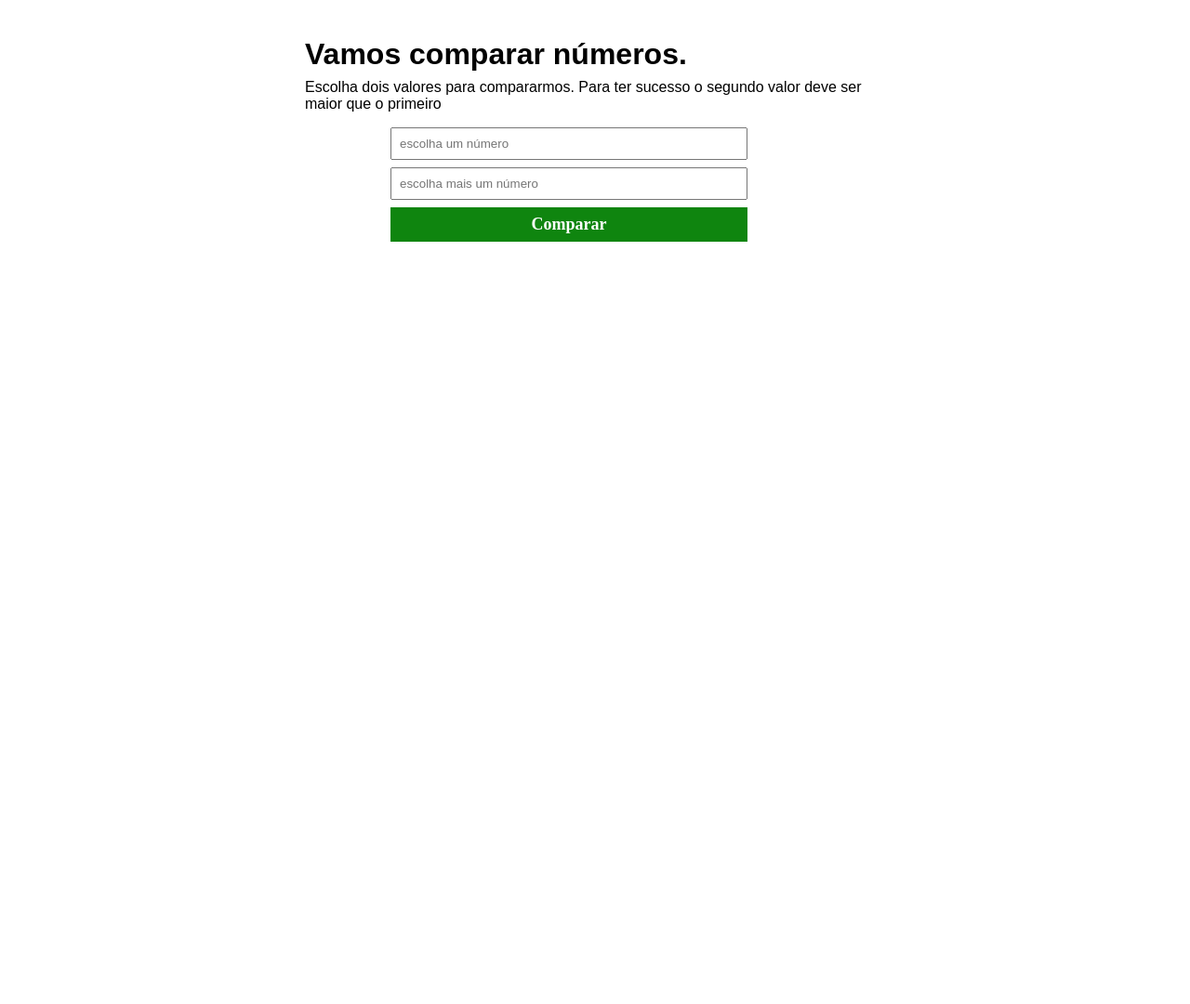
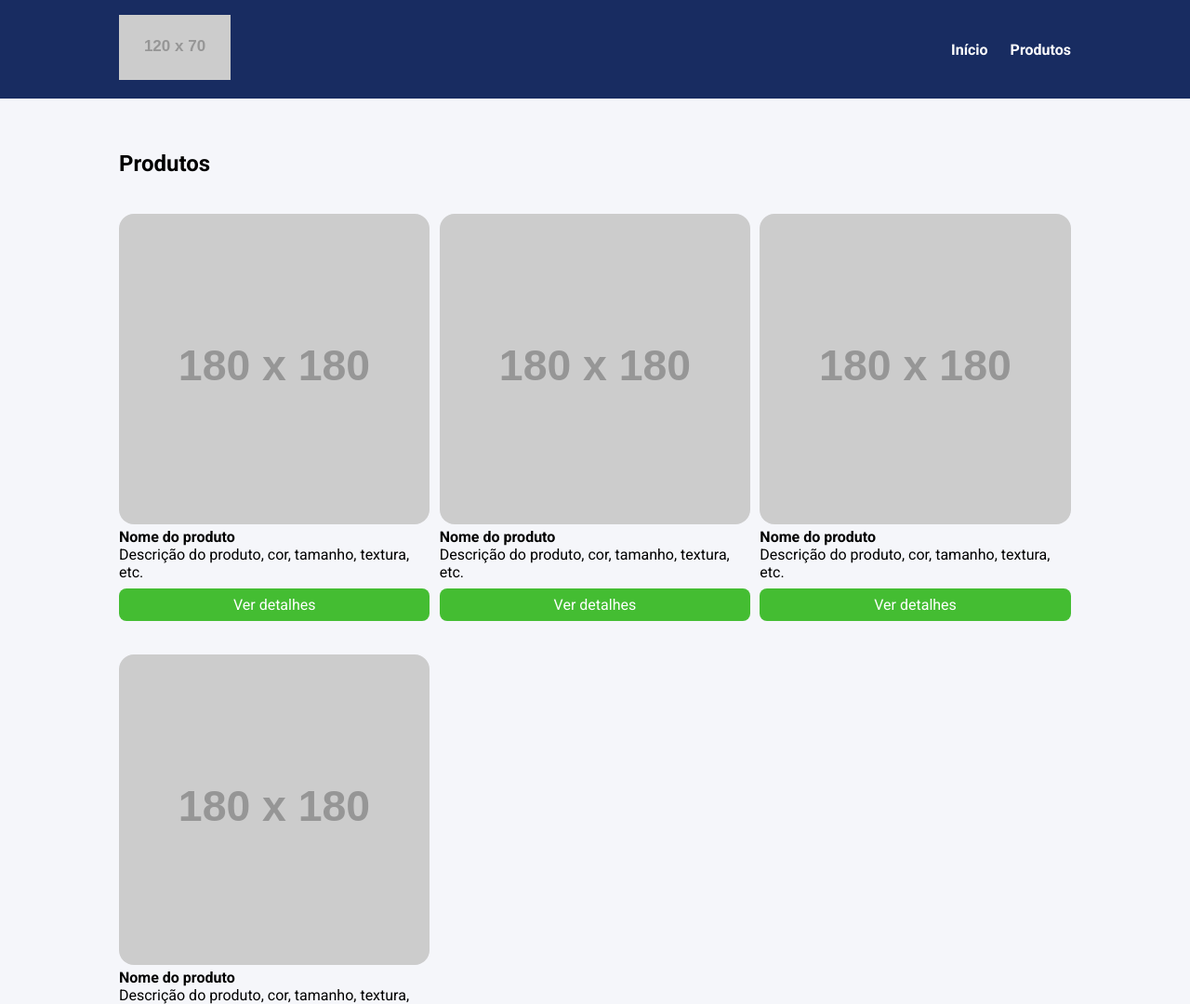
Before and after one commit to MatiasBrighent/Ebac, a plain HTML site: page index.html in a window 1280 px wide. Shown: the top 1080 px of the page at 93% size. Before the commit the page ends 800 px from the top, so only its background shows below. Drawn offline with Linux system fonts and the light colour scheme; placeholder pictures from the web are drawn by us.

Commit message:
criado branch "exercicio_sass"

```diff
--- a/index.html
+++ b/index.html
@@ -1,25 +1,79 @@
 <!DOCTYPE html>
-<html lang="pt-br">
+<html lang="pt-BR">
 <head>
     <meta charset="UTF-8">
+    <meta http-equiv="X-UA-Compatible" content="IE=edge">
     <meta name="viewport" content="width=device-width, initial-scale=1.0">
-    <title>Atividade EBAC - Validação JS</title>
-    <link rel="stylesheet" href="./main.css">
+    <title>Document</title>
+    <link rel="preconnect" href="https://fonts.googleapis.com">
+    <link rel="preconnect" href="https://fonts.gstatic.com" crossorigin>
+    <link href="https://fonts.googleapis.com/css2?family=Roboto:wght@400;700&display=swap" rel="stylesheet">
+    <link rel="stylesheet" href="styles.css">
 </head>
 <body>
-    <div class="container">
-        <h1>Vamos comparar números.</h1>
-        <p>Escolha dois valores para compararmos. Para ter sucesso o segundo valor deve ser maior que o primeiro</p>
-        <form id="form-compara">
-            <input type="number" id="valorA" required placeholder="escolha um número">
-            <input type="number" id="valorB" required  placeholder="escolha mais um número ">
-            <button id="btn-verificar">Comparar</button>
-        </form>
-        <div id="resultado">
-            <p></p>
+    <header>
+        <div class="container">
+            <div class="branding">
+                <img src="https://via.placeholder.com/120x70" />
+            </div>
+            <nav>
+                <ul class="menu">
+                    <li>
+                        <a href="#">Início</a>
+                    </li>
+                    <li>
+                        <a href="#">Produtos</a>
+                    </li>
+                </ul>
+            </nav>
         </div>
-    </div>
-
-    <script src="./script.js"></script>
+    </header>
+    <section>
+        <div class="container">
+            <h2>Produtos</h2>
+            <ul class="products">
+                <li class="product-item">
+                    <img src="https://via.placeholder.com/180x180" />
+                    <h4>Nome do produto</h4>
+                    <p>
+                        Descrição do produto, cor, tamanho, textura, etc.
+                    </p>
+                    <a href="#" class="product-button">
+                        Ver detalhes
+                    </a>
+                </li>
+                <li class="product-item">
+                    <img src="https://via.placeholder.com/180x180" />
+                    <h4>Nome do produto</h4>
+                    <p>
+                        Descrição do produto, cor, tamanho, textura, etc.
+                    </p>
+                    <a href="#" class="product-button">
+                        Ver detalhes
+                    </a>
+                </li>
+                <li class="product-item">
+                    <img src="https://via.placeholder.com/180x180" />
+                    <h4>Nome do produto</h4>
+                    <p>
+                        Descrição do produto, cor, tamanho, textura, etc.
+                    </p>
+                    <a href="#" class="product-button">
+                        Ver detalhes
+                    </a>
+                </li>
+                <li class="product-item">
+                    <img src="https://via.placeholder.com/180x180" />
+                    <h4>Nome do produto</h4>
+                    <p>
+                        Descrição do produto, cor, tamanho, textura, etc.
+                    </p>
+                    <a href="#" class="product-button">
+                        Ver detalhes
+                    </a>
+                </li>
+            </ul>
+        </div>
+    </section>
 </body>
 </html>
--- a/main.css
+++ /dev/null
@@ -1,50 +0,0 @@
-*{
-    padding: 0px;
-    margin: 0px;
-    box-sizing: border-box;
-    font-family: sans-serif;
-}
-
-
-.container{
-    margin: 40px auto;
-    max-width: 640px;
-    width: 100%;
-}
-
-h1, p{
-    margin-left: 8px;
-    margin-bottom: 8px;
-}
-
-form{
-    margin-top: 16px ;
-}
-
-input, textarea, button {
-    display: block;
-    padding: 8px;
-    margin-bottom: 8px;
-    margin-left: 100px;
-    width: 60%;
-    resize: none;
-}
-
-button{
-    color: #fff;
-    background-color: rgb(15, 133, 15);
-    border: none;
-    font-weight: bold;
-    font-size: 18px;
-    font-family: italic;
-    cursor: pointer;
-}
-
-button:hover{
-    background-color: rgb(35, 175, 35);
-}
-
-#resultado{
-    margin-left: 8px;
-    margin-top: 16px;
-}
--- a/script.js
+++ /dev/null
@@ -1,25 +0,0 @@
-form = document.getElementById('form-compara')
-
-form.addEventListener('submit',function(e){
-    e.preventDefault();
-
-    let valorA = document.getElementById('valorA').value;
-    let valorB = document.getElementById('valorB').value;
-
-    valorA = parseInt(valorA);
-    valorB = parseInt(valorB);
-
-    let resultado = document.getElementById('resultado');
-
-    if(valorB > valorA){
-        resultado.innerHTML = `Parabéns, o valor ${valorB} é <b>maior</b> que o valor ${valorA}.`
-    }else{
-        resultado.innerHTML =  `Tente novamente, o valor ${valorB} é <b>menor</b> que o valor ${valorA}`
-    }
-
-    document.getElementById('valorA').value = '';
-    document.getElementById('valorB').value = '';
-
-})
-
-console.log(form);
--- /dev/null
+++ b/styles.css
@@ -0,0 +1,102 @@
+* {
+    margin: 0;
+    padding: 0;
+    box-sizing: border-box;
+    font-family: Roboto, sans-serif;
+}
+
+body {
+    background-color: #f5f6fa;
+}
+
+li {
+    list-style: none;
+}
+
+.container {
+    max-width: 1024px;
+    width: 100%;
+    margin: 0 auto;
+}
+
+header {
+    background-color: #182C61;
+    position: sticky;
+    top: 0;
+    left: 0;
+}
+
+header .container {
+    display: flex;
+    justify-content: space-between;
+    align-items: center;
+    padding: 16px 0;
+}
+
+.menu {
+    display: flex;
+}
+
+.menu li {
+    font-weight: bold;
+    margin-left: 24px;
+}
+
+.menu li a {
+    color: #fff;
+    text-decoration: none;
+}
+
+section {
+    padding: 56px 0;
+}
+
+.products {
+    margin-top: 40px;
+    display: grid;
+    grid-template-columns: repeat(3, 32.66%);
+    column-gap: 1%;
+    row-gap: 4%;
+    width: 100%;
+}
+
+.product-item img {
+    width: 100%;
+    border-radius: 16px;
+}
+
+.product-button {
+    display: block;
+    background-color: #44bd32;
+    color: #fff;
+    text-align: center;
+    padding: 8px 0;
+    border-radius: 8px;
+    margin-top: 8px;
+    text-decoration: none;
+}
+
+.product-button:hover {
+    background-color: #4cd137;
+}
+
+@media screen and (max-width: 1023px) {
+    .container {
+        max-width: 80%;
+    }
+
+    .products {
+        grid-template-columns: repeat(2, 48.5%);
+        column-gap: 3%;
+    }
+}
+
+@media screen and (max-width: 767px) {
+    .products {
+        display: block;
+    }
+
+    .product-item  {
+        margin-bottom: 32px;
+    }
+}
```
Also changed, not shown: readme.md (deleted), 1 other file.
